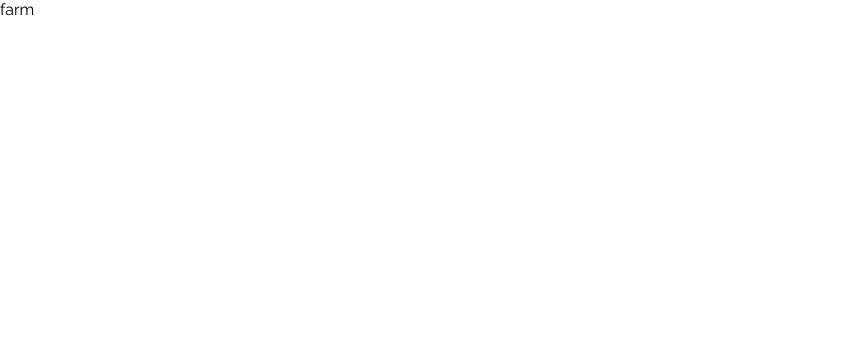
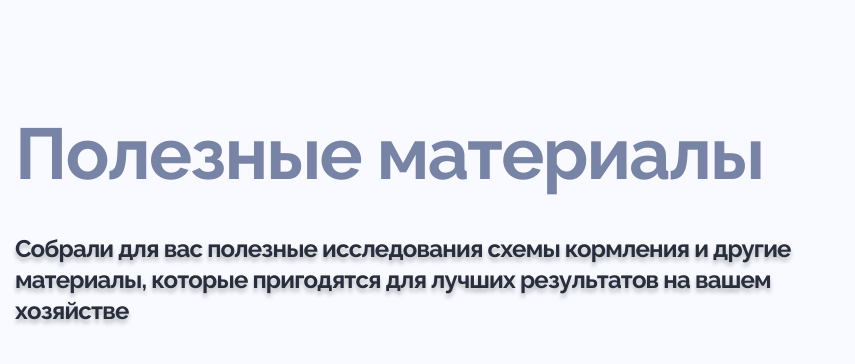
Before and after one commit to annettabel87/farm-slider, a Next.js app in the folder farm-slider/: page / in a window 1280 px wide. Shown: the top 364 px of the page, without its empty margins (0-855 px from the left). Built offline with nearby package versions, Linux system fonts and the light colour scheme.

Commit message:
add title with text

```diff
--- a/farm-slider/app/globals.css
+++ b/farm-slider/app/globals.css
@@ -1,6 +1,6 @@
 :root {
   --max-width: 1100px;
-  --extra-light-grey: #F5F5F5;
+  --extra-light-grey: #F8FAFF;
   --light-grey: #A2ACC7;
   --dark-grey: #7884a5;
   --extra-dark-grey: #7884a533;
@@ -22,6 +22,7 @@ body {
   max-width: 100vw;
   overflow-x: hidden;
   font-family: var(--font-raleway);
+  background-color: var(--extra-light-grey);
 }
 
 a {
--- a/farm-slider/app/page.module.css
+++ b/farm-slider/app/page.module.css
@@ -0,0 +1,24 @@
+.main {
+  padding: 128px 15px 98px 15px;
+  display: flex;
+  flex-direction: column;
+  gap: 54px;
+}
+
+.title {
+  color: var(--dark-grey);
+  font-size: var(--title-font);
+  font-weight: 700;
+  line-height: 51px;
+  letter-spacing: -1.6px;
+}
+
+.textBold {
+  color: var(--black);
+  text-shadow: 0px 4px 4px rgba(0, 0, 0, 0.25);
+  font-size: 24px;
+  font-weight: 700;
+  max-width: 843px;
+  line-height: 31px;
+  letter-spacing: -0.8px;
+}
--- a/farm-slider/app/page.tsx
+++ b/farm-slider/app/page.tsx
@@ -1,10 +1,13 @@
-import Image from 'next/image'
-import styles from './page.module.css'
+import styles from "./page.module.css";
 
 export default function Home() {
   return (
     <main className={styles.main}>
-      farm
+      <h1 className={styles.title}>Полезные материалы</h1>
+      <p className={styles.textBold}>
+        Собрали для вас полезные исследования схемы кормления и другие
+        материалы, которые пригодятся для лучших результатов на вашем хозяйстве
+      </p>
     </main>
-  )
+  );
 }
```
